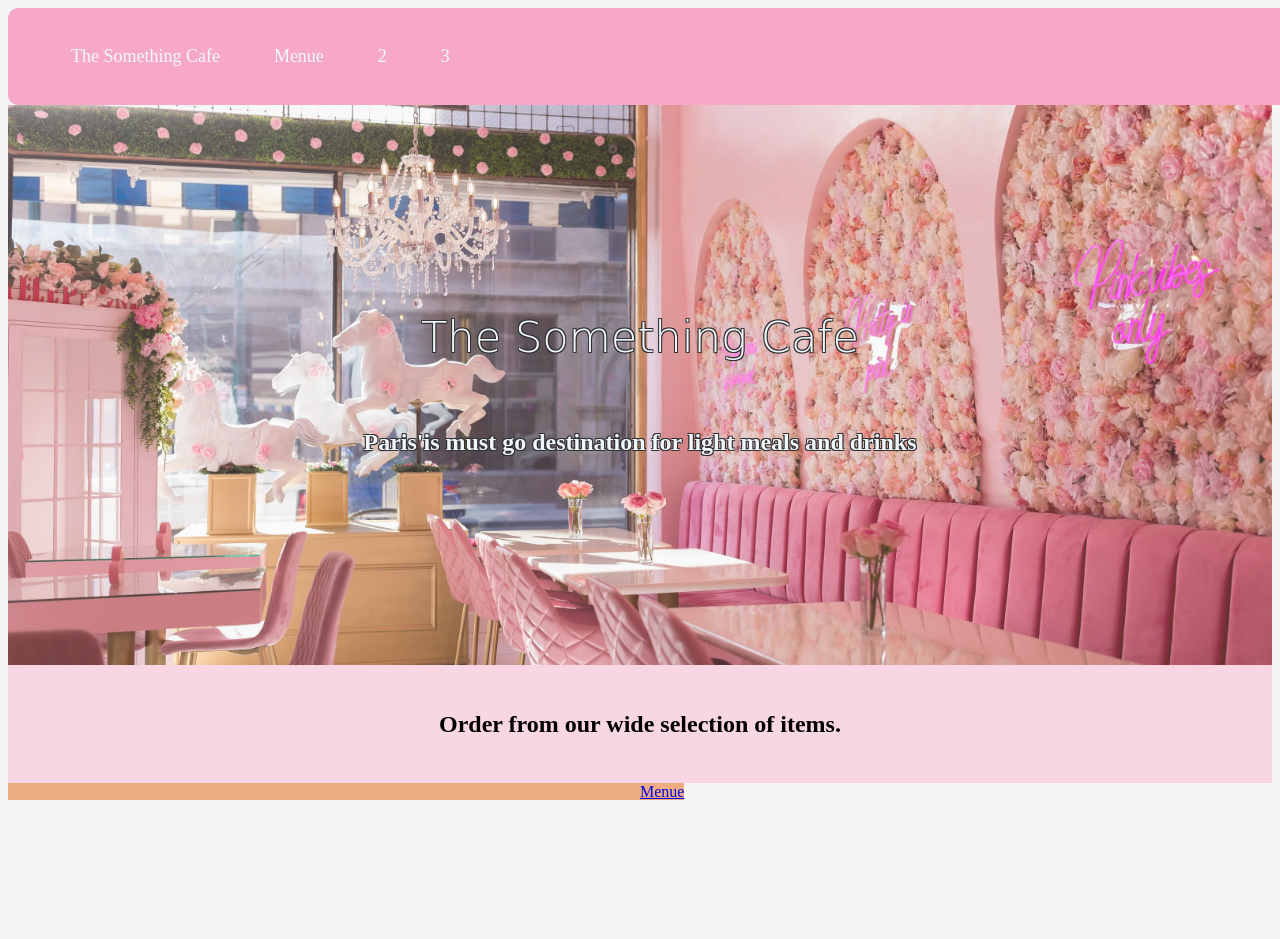
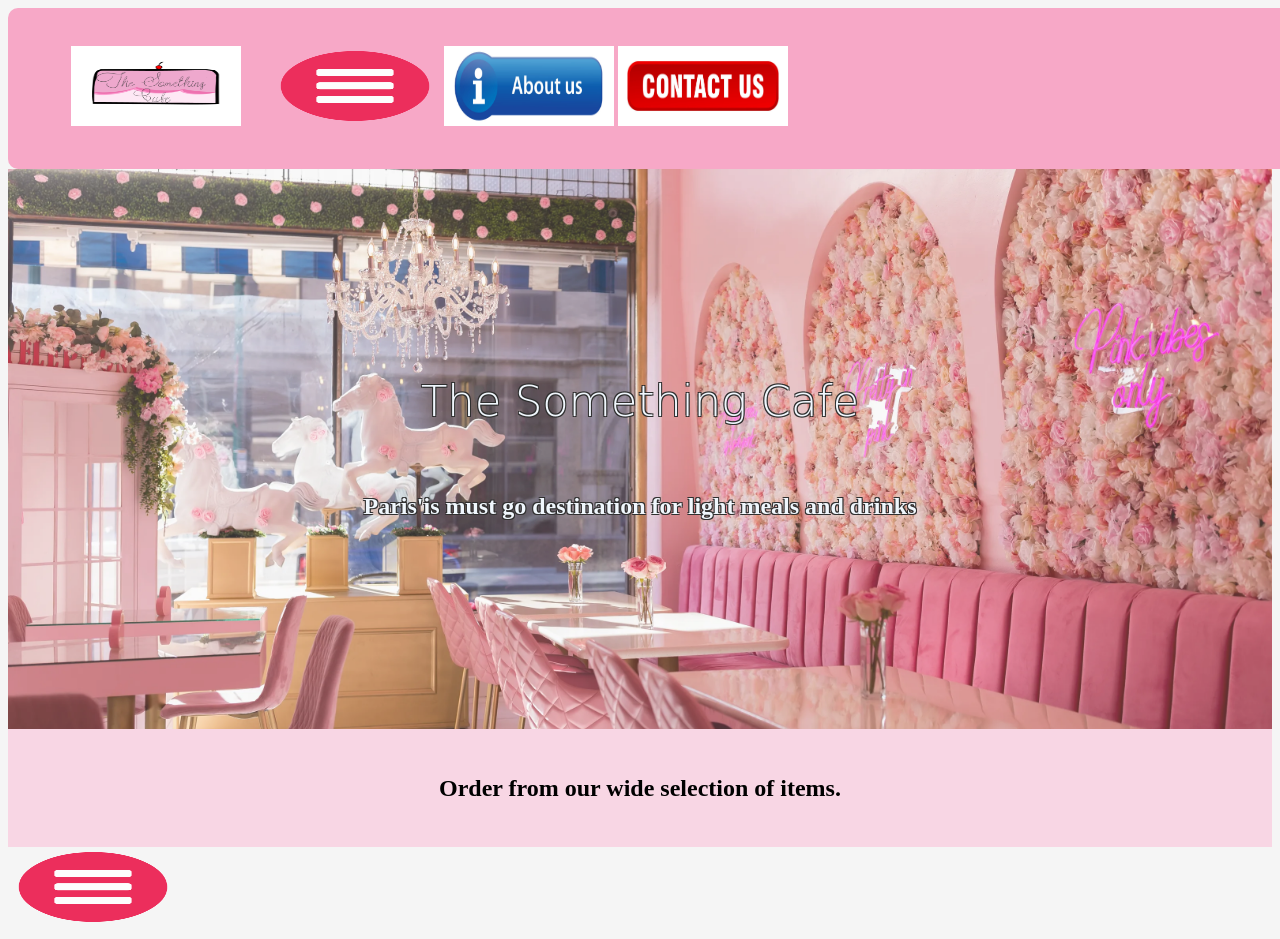
Before and after one commit to Monsterae3/final-project, a plain HTML site: page index.html in a window 1280 px wide. Shown: the top 939 px of the page. Before the commit the page ends 809 px from the top, so only its background shows below. Drawn offline with Linux system fonts and the light colour scheme.

Commit message:
thisrd commit

```diff
--- a/index.html
+++ b/index.html
@@ -27,7 +27,7 @@
 }
 .menue
 {
-    padding-left: 50%;
+    align-items: center;
     margin-top: 5%;
     background: url("images/menu-button.png") ;
             background-size: cover;
@@ -43,10 +43,24 @@
             <nav>
                 <ul>
                     <div id="center">
-                        <li><a href="index.html">The Something Cafe</a></li>
-                        <li><a href="webpage1.html">Menue</a></li>
-                        <li><a href="webpage2.html">2</a></li>
-                        <li><a href="webpage3.html">3</a></li>
+                        <li>
+                            <a href="index.html" class="image-button">
+                            <img src="images/IMG_0152.png" alt="The Something Cafe Homepage" />
+                            <span>The Something Cafe</span>
+                            </a>
+                        </li>
+                        <a href="webpage1.html" class="image-button">
+                            <img src="images/menu-2925825_1280.webp" alt="Menu" />
+                            <span>Menu</span>
+                            </a>
+                            <a href="webpage2.html" class="image-button">
+                                <img src="images/360_F_25913912_UMr0TbdXbFGyInD9Ib98uHh3faPtPz4k.jpg" alt="About us" />
+                                <span>About us</span>
+                                </a>
+                                <a href="webpage2.html" class="image-button">
+                                    <img src="images/360_F_361312326_G91zquD1UhWmS0MC866Y4aZJbMaWhHon.jpg" alt="Contact" />
+                                    <span>Contact</span>
+                                    </a>
                         </ul>
                     </div>
             </nav>
@@ -59,8 +73,11 @@
             <div id="middle">
                 <h2>Order from our wide selection of items.</h2>
             </div>
-            <div>
-                    <span class="menue"><a href="webpage1.html">Menue</a></span>
+            <div id="menue">
+                <a href="webpage1.html" class="image-button">
+                    <img src="images/menu-2925825_1280.webp" alt="Menu" />
+                    <span>Menu</span>
+                    </a>
             </div>
         </main>
         <footer>
```
Also changed, not shown: webpage1.html (+22 -5 lines), webpage2.html (+18 -4 lines), webpage3.html (+18 -5 lines), images/360_F_25913912_UMr0TbdXbFGyInD9Ib98uHh3faPtPz4k.jpg (added), images/360_F_361312326_G91zquD1UhWmS0MC866Y4aZJbMaWhHon.jpg (added).
